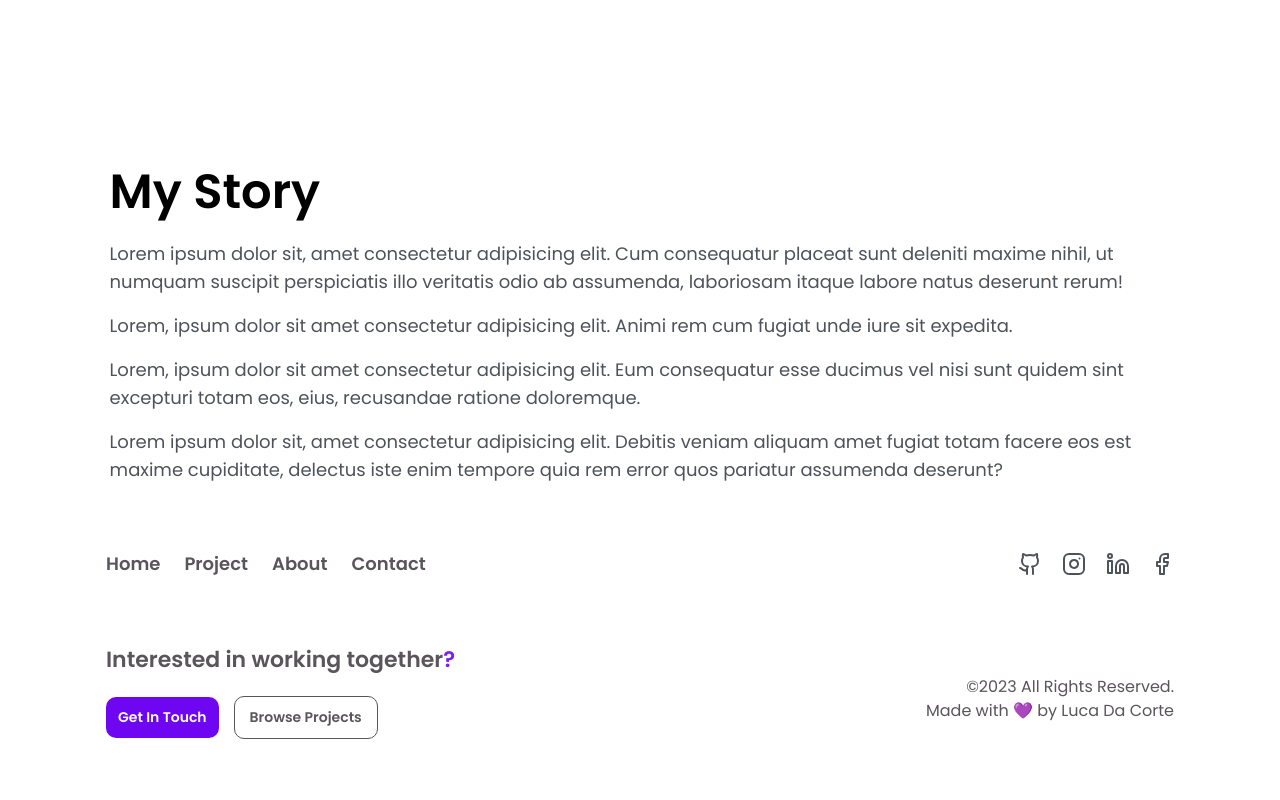
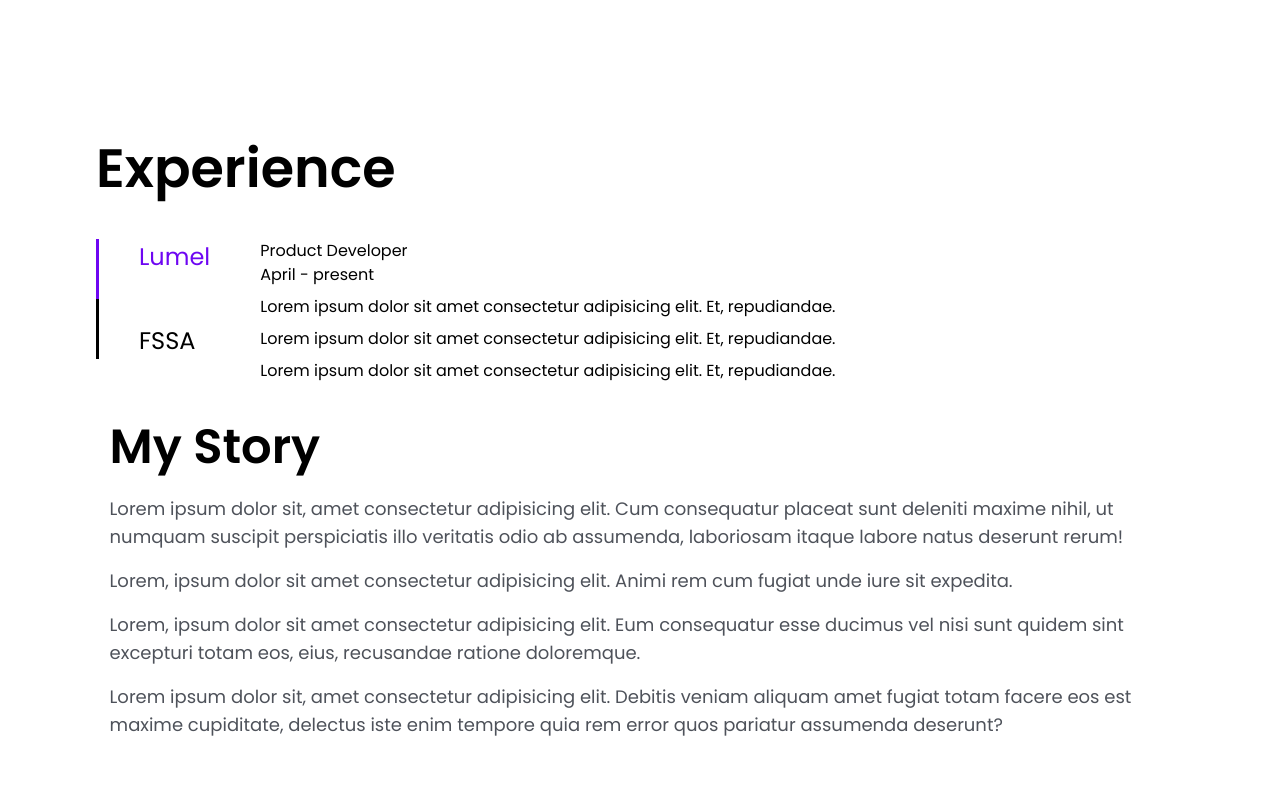
Before and after one commit to chandhru2008/Portfolio, a React (Vite) app: page / in a window 1280 px wide. Shown: the part 1060-1860 px from the top of the page. Before the commit the page ends 1825 px from the top, so only its background shows below. Built offline with nearby package versions, Linux system fonts and the light colour scheme.

Commit message:
feat(exp) : add Expereience section

```diff
--- a/src/App.jsx
+++ b/src/App.jsx
@@ -1,4 +1,5 @@
 import './App.css'
+import Experience from './Components/Experience'
 import Footer from './Components/Footer'
 import Header from './Components/Header'
 import Home from './Components/Home'
@@ -13,6 +14,7 @@ function App() {
       <Header />
       <Home />
       <Skills />
+      <Experience />
       <MyStory />
       <Footer />
     </>
--- /dev/null
+++ b/src/Components/Experience.jsx
@@ -0,0 +1,39 @@
+import { useState } from "react";
+
+function Experience() {
+    const [tab, setActiveTab] = useState("Lumel")
+
+    return (<div className="w-screen min-h-[200px] flex items-center justify-center bg-color-gray">
+        <div className="lg:w-[85%] md:w-[95%] h-full">
+            <h1 className="mb-[30px] text-[54px] font-extrabold">Experience</h1>
+            <div className="flex gap-[50px]">
+                <div className="flex flex-col">
+                    <div className={`border-l-3 pl-10 pb-6 text-[24px] hover:cursor-pointer ${tab == "Lumel" ? "border-[#6e06f2] text-[#6e06f2]" : ""}`} onClick={() => setActiveTab("Lumel")}>Lumel</div>
+                    <div className={`border-l-3 pl-10 pt-6 text-[24px] hover:cursor-pointer ${tab == "FSSA" ? "border-[#6e06f2] text-[#6e06f2]" : ""}`} onClick={() => setActiveTab("FSSA")}>FSSA</div>
+                </div>
+                {
+                    tab == "FSSA" ?
+                        <div className="flex flex-col">
+                            <h2 className="mb-2">Acadenmy Trainee<span><br />July - April 2025</span></h2>
+                            <ul className="flex flex-col gap-2">
+                                <li>Lorem ipsum dolor sit amet consectetur adipisicing elit. Et, repudiandae.</li>
+                                <li>Lorem ipsum dolor sit amet consectetur adipisicing elit. Et, repudiandae.</li>
+                                <li>Lorem ipsum dolor sit amet consectetur adipisicing elit. Et, repudiandae.</li>
+
+                            </ul>
+                        </div> :
+                        <div className="flex flex-col">
+                            <h2 className="mb-2">Product Developer <br /><span>April - present</span></h2>
+                            <ul className="flex flex-col gap-2">
+                                <li>Lorem ipsum dolor sit amet consectetur adipisicing elit. Et, repudiandae.</li>
+                                <li>Lorem ipsum dolor sit amet consectetur adipisicing elit. Et, repudiandae.</li>
+                                <li>Lorem ipsum dolor sit amet consectetur adipisicing elit. Et, repudiandae.</li>
+                            </ul>
+                        </div>
+                }
+            </div>
+        </div>
+    </div>);
+}
+
+export default Experience;
--- a/src/Components/Footer.jsx
+++ b/src/Components/Footer.jsx
@@ -1,17 +1,20 @@
 import { Github, Instagram, Linkedin, Facebook } from 'lucide-react';
+import { useLocation, useNavigate } from 'react-router-dom';
 function Footer() {
     const socialMediaIcons = [<Github className='hover:text-[#6e06f2] cursor-pointer' />, <Instagram className='hover:text-[#6e06f2] cursor-pointer' />, <Linkedin className='hover:text-[#6e06f2]  cursor-pointer' />, <Facebook className='hover:text-[#6e06f2] cursor-pointer' />];
-
-
+    const navigate = useNavigate();
+    const location = useLocation();
+    const pathname = location.pathname;
+    console.log(pathname)
     return (<div className="w-screen min-h-[30vh] flex items-center justify-center bg-color-gray text-[#59555a]">
         <div className="w-full h-full flex flex-wrap justify-between items-center p-[10px] gap-y-[50px] flex-col sm:flex-row sm:items-center  lg:w-[85%] md:w-[95%] sm:justify-center">
             <div className='w-1/2 my-4 sm:text-center'>
                 <nav>
                     <ul className='flex items-center gap-6 font-extrabold  text-[18px]'>
-                        <li className='hover:text-[#6e06f2] cursor-pointer'>Home</li>
-                        <li className='hover:text-[#6e06f2] cursor-pointer'>Project</li>
-                        <li className='hover:text-[#6e06f2] cursor-pointer'>About</li>
-                        <li className='hover:text-[#6e06f2] cursor-pointer'>Contact</li>
+                        <li className={`hover:text-[#6e06f2] cursor-pointer ${pathname == '/' ? "text-[#6e06f2]" : ""}`} onClick={()=> navigate("/")}>Home</li>
+                        <li className={`hover:text-[#6e06f2] cursor-pointer ${pathname == '/projects' ? "text-[#6e06f2]" : ""}`} onClick={()=> navigate("/projects")}>Projects</li>
+                        <li className={`hover:text-[#6e06f2] cursor-pointer ${pathname == '/about' ? "text-[#6e06f2]" : ""}`} onClick={()=> navigate("/about")}>About</li>
+                        <li className={`hover:text-[#6e06f2] cursor-pointer ${pathname == '/contact' ? "text-[#6e06f2]" : ""}`} onClick={()=> navigate("/contact")}>Contact</li>
                     </ul>
                 </nav>
             </div>
--- a/src/Components/Header.jsx
+++ b/src/Components/Header.jsx
@@ -1,14 +1,18 @@
 import chatImage from '../assets/chat.svg'
+import { useNavigate, useLocation } from 'react-router-dom';
 function Header() {
+    const navigate = useNavigate();
+    const location = useLocation();
+    const pathname = location.pathname;
     return (<div className="w-screen h-[60px] flex items-center justify-center bg-color-gray">
         <div className="lg:w-[87%] md:w-[95%] h-full flex justify-between items-center p-[10px]">
-            <div className='text-[16px] font-bold flex items-center'>Chandhru</div>
+            <div className='text-[16px] font-bold flex items-center cursor-pointer' onClick={()=> navigate("/")}>Chandhru</div>
             <div className="flex items-center gap-[15px] text-[18px] font-semibold">
-                <div>Home</div>
-                <div>Projects</div>
-                <div>About</div>
+                <div className={`hover:text-[#6e06f2] cursor-pointer ${pathname == '/' ? "text-[#6e06f2]" : ""}`} onClick={()=> navigate("/")}>Home</div>
+                <div className={`hover:text-[#6e06f2] cursor-pointer ${pathname == '/projects' ? "text-[#6e06f2]" : ""}`} onClick={()=> navigate("/projects")}>Projects</div>
+                <div className={`hover:text-[#6e06f2] cursor-pointer ${pathname == '/about' ? "text-[#6e06f2]" : ""}`} onClick={()=> navigate("/about")}>About</div>
             </div>
-            <div className="w-[35px] h-[35px] rounded-[50%] bg-black px-[5px]  py-[6px]">
+            <div className="w-[35px] h-[35px] rounded-[50%] bg-black px-[5px]  py-[6px] cursor-pointer" onClick={()=> navigate("/contact")}>
                 <img src={chatImage} className="w-[100%] h-[100%]" />
             </div>
         </div>
--- a/src/Components/Home.jsx
+++ b/src/Components/Home.jsx
@@ -1,5 +1,9 @@
+import { useNavigate } from "react-router-dom";
+
 function Home() {
-    return (<div className="w-screen h-[90vh] flex item-center justify-center">
+
+    const navigate = useNavigate();
+    return (<div className="w-screen lg:h-[90vh] md:h-[130vh] flex item-center justify-center ">
 
         <div className="w-[85%] h-[100%] lg:mx-auto md:mx-[30px] md:min-h-[100%]  flex items-center justify-between flex-wrap ">
             <div className="lg:h-[55%] md:min-h-[30%] sm:w-[100%] md:w-[100%] lg:w-[50%] flex flex-col items-start justify-between ">
@@ -7,16 +11,16 @@ function Home() {
                 <span className="text-[90px] md:text-[80px] lg:text-[90px] sm:text-[90px] font-bold leading-[80px] "><span className="text-[#6e06f2]">Front</span>end Developer</span>
                 <div className="mt-[20px] text-[22px] font-normal text-[#4E525A]">I'm a frontend developer based in Italy, I'll help you build beautiful websites your users will love.</div>
                 <div className="flex gap-[15px] items-center mt-[20px]">
-                    <button className="bg-[#6e06f2] text-white px-[12px] py-[10px] rounded-[10px] text-[14px] font-bold hover:bg-[#7e1df5] hover:cursor-pointer transition duration-300">
+                    <button className="bg-[#6e06f2] text-white px-[12px] py-[10px] rounded-[10px] text-[14px] font-bold hover:bg-[#7e1df5] hover:cursor-pointer transition duration-300" onClick={()=> navigate("/contact")}>
                         Get In Touch
                     </button>
-                    <button className="px-[15px] py-[10px] border border-black-200 rounded-[10px] font-bold text-[14px] hover:bg-black hover:text-white hover:cursor-pointer transition duration-300">
+                    <button className="px-[15px] py-[10px] border border-black-200 rounded-[10px] font-bold text-[14px] hover:bg-black hover:text-white hover:cursor-pointer transition duration-300" onClick={()=> navigate("/project")}>
                         Browse Projects
                     </button>
                 </div>
             </div>
-            <div className="lg:w-[50%] md:w-[100%] sm:w-[100%] flex items-center lg:justify-end md:justify-center sm:justify-center sm:h-[60%] lg:h-[100%] md:h-[100%]" >
-                <div className="lg:w-[400px] md:w-[600px] sm:w-[300px] sm:h-[300px] p-[40px] border-[1px] border-[#6e06f2] lg:h-[400px] md:h-[600px] rounded-[50%]">
+            <div className="lg:w-[50%] md:w-[100%] sm:w-[100%] flex items-center lg:justify-end md:justify-center sm:justify-center sm:h-[60%] lg:h-[100%] md:h-[70%]" >
+                <div className="lg:w-[400px] md:w-[550px] sm:w-[300px] sm:h-[300px] p-[40px] border-[1px] border-[#6e06f2] lg:h-[400px] md:h-[550px] rounded-[50%]">
                     <div className="w-[100%] h-[100%] rounded-[50%] border-[1px]">
 
                     </div>
--- a/src/Components/Sections/Contact.jsx
+++ b/src/Components/Sections/Contact.jsx
@@ -10,7 +10,7 @@ function Contact() {
                 <div className="w-[85%] h-full flex justify-between items-center">
                     <div className="w-1/2 flex flex-col gap-5">
                         <div>
-                            <h1 className="pb-[20px] text-[54px] font-extrabold">Get In Touch.</h1>
+                            <h1 className="pb-[10px] text-[54px] font-extrabold">Get In Touch.</h1>
                             <p className="text-[24px]">Looking to partner or work together? Reach out through the form and I'll get back to you in the next 48 hours.</p>
                         </div>
                         <div className="flex flex-col gap-2">
--- a/src/index.css
+++ b/src/index.css
@@ -3,4 +3,5 @@
 *{
   font-family: 'Poppins';
   scrollbar-width: none;
+  box-sizing: border-box;
 }
```
